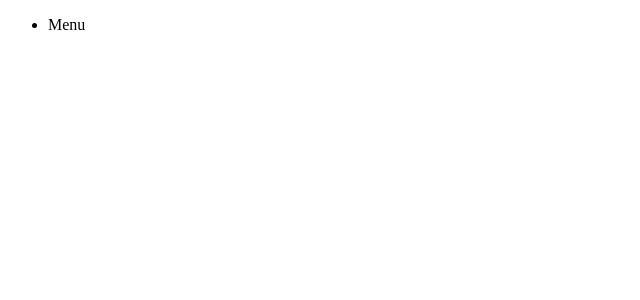
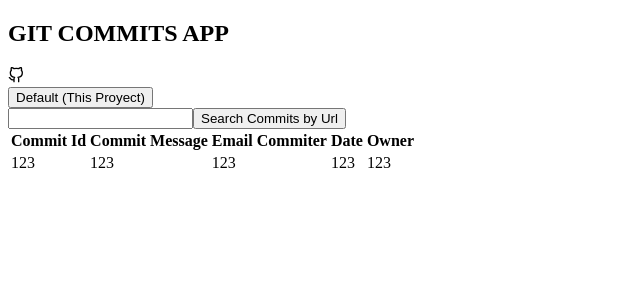
Before and after one commit to chaboxx/full-time-force-challenge, a React (Vite) app: page / in a window 1280 px wide. Shown: the top 300 px of the page, without its empty margins (0-640 px from the left). Built offline with nearby package versions, Linux system fonts and the light colour scheme.

Commit message:
second commit

```diff
--- a/package.json
+++ b/package.json
@@ -8,8 +8,11 @@
     "preview": "vite preview"
   },
   "dependencies": {
+    "axios": "^0.27.2",
+    "dotenv": "^16.0.1",
     "react": "^18.0.0",
     "react-dom": "^18.0.0",
+    "react-icons": "^4.3.1",
     "react-router-dom": "^6.3.0"
   },
   "devDependencies": {
--- a/src/App.tsx
+++ b/src/App.tsx
@@ -1,6 +1,8 @@
+import { config } from "dotenv";
 
 import { MainRoutes } from "./routes/MainRoutes";
 
+config();
 function App() {
 
   return (
--- /dev/null
+++ b/src/components/home/TableInfo.tsx
@@ -0,0 +1,47 @@
+import { FC } from 'react';
+
+export interface commitInfo{
+  commitId : string;
+  commitMessage : string;
+  emailCommiter : string;
+  date : string;
+  owner: string;
+}
+
+export interface Props {
+  commitsInformation  : commitInfo[],
+}
+
+export const TableInfo : FC<Props> = ({commitsInformation}) => {
+  return (
+    <table>
+      <thead>
+        <tr>
+
+          <th scope="row">Commit Id</th>
+          <th scope="row">Commit Message</th>
+          <th scope="row">Email Commiter</th>
+          <th scope="row">Date</th>
+          <th scope="row">Owner</th>
+        </tr>
+      </thead>
+
+      <tbody>
+        {
+          commitsInformation.map(commit=>(
+            <tr>
+              <td>{commit.commitId}</td>
+              <td>{commit.commitId}</td>
+              <td>{commit.commitId}</td>
+              <td>{commit.commitId}</td>
+              <td>{commit.commitId}</td>
+            </tr>
+          ))
+        }
+
+      </tbody>
+
+
+    </table>
+  )
+}
--- a/src/components/ui/Navbar.tsx
+++ b/src/components/ui/Navbar.tsx
@@ -1,11 +1,13 @@
 import { FC } from "react";
+import { FiGithub } from "react-icons/fi";
 
 export const Navbar : FC = () => {
   return (
     <nav>
-      <ul>
-        <li>Menu</li>
-      </ul>
+      <div>
+          <h1>GIT COMMITS APP</h1>
+          <FiGithub/>
+      </div>
     </nav>
   )
 }
--- a/src/pages/HomeScreen.tsx
+++ b/src/pages/HomeScreen.tsx
@@ -1,16 +1,34 @@
 import { FC } from 'react';
+import { Props, TableInfo ,commitInfo } from '../components/home/TableInfo';
 import { Navbar } from '../components/ui/Navbar';
 // import { Link } from 'react-router-dom';
 
 
-
-
+const commitsInformation : commitInfo[] = [{
+  commitId: "123",
+  commitMessage: "12321",
+  owner:"yo",
+  emailCommiter:"sdsd",
+  date: "sdsd",
+}]
 export const HomeScreen : FC = () => {
   return (
     <main>
       <Navbar/>
       <section>
+        <div>
+          <div>
 
+            <button>Default {"(This Proyect)"}</button>
+          </div>
+          <div>
+            <input type="text"/>
+            <button>Search Commits by Url</button>
+          </div>
+        </div>
+
+
+        <TableInfo commitsInformation={commitsInformation}/>
 
       </section>
     </main>
```
Also changed, not shown: src/hooks/useApi.ts (added, +17 -0 lines), src/interfaces/github-response.ts (added, +107 -0 lines), 1 other file (tests, documents, lock files or other folders).
